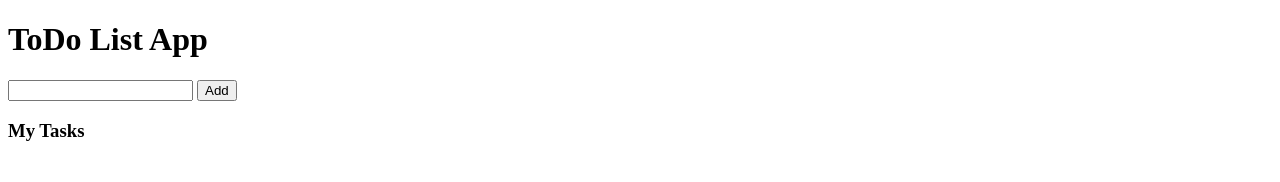
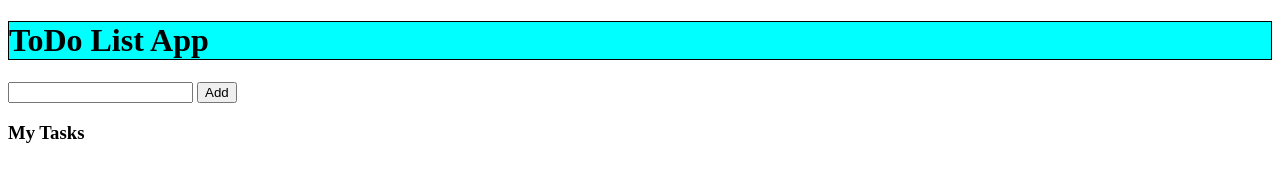
Before and after one commit to phillipkiku/todo-list-app, a plain HTML site: page index.html in a window 1280 px wide. Drawn offline with nearby package versions, Linux system fonts and the light colour scheme.

Commit message:
add styling

```diff
--- /dev/null
+++ b/index.css
@@ -0,0 +1,4 @@
+h1{
+    border: 1px solid black;
+    background-color: aqua;
+}
--- a/index.html
+++ b/index.html
@@ -5,6 +5,7 @@
         <meta name="viewport" content="width=device-width, initial-scale=1.0">
         <link href='https://unpkg.com/boxicons@2.1.4/css/boxicons.min.css' rel='stylesheet'>
         <title>ToDo App</title>
+        <link rel="stylesheet" href="index.css">
     </head>
 
     <body>
```
